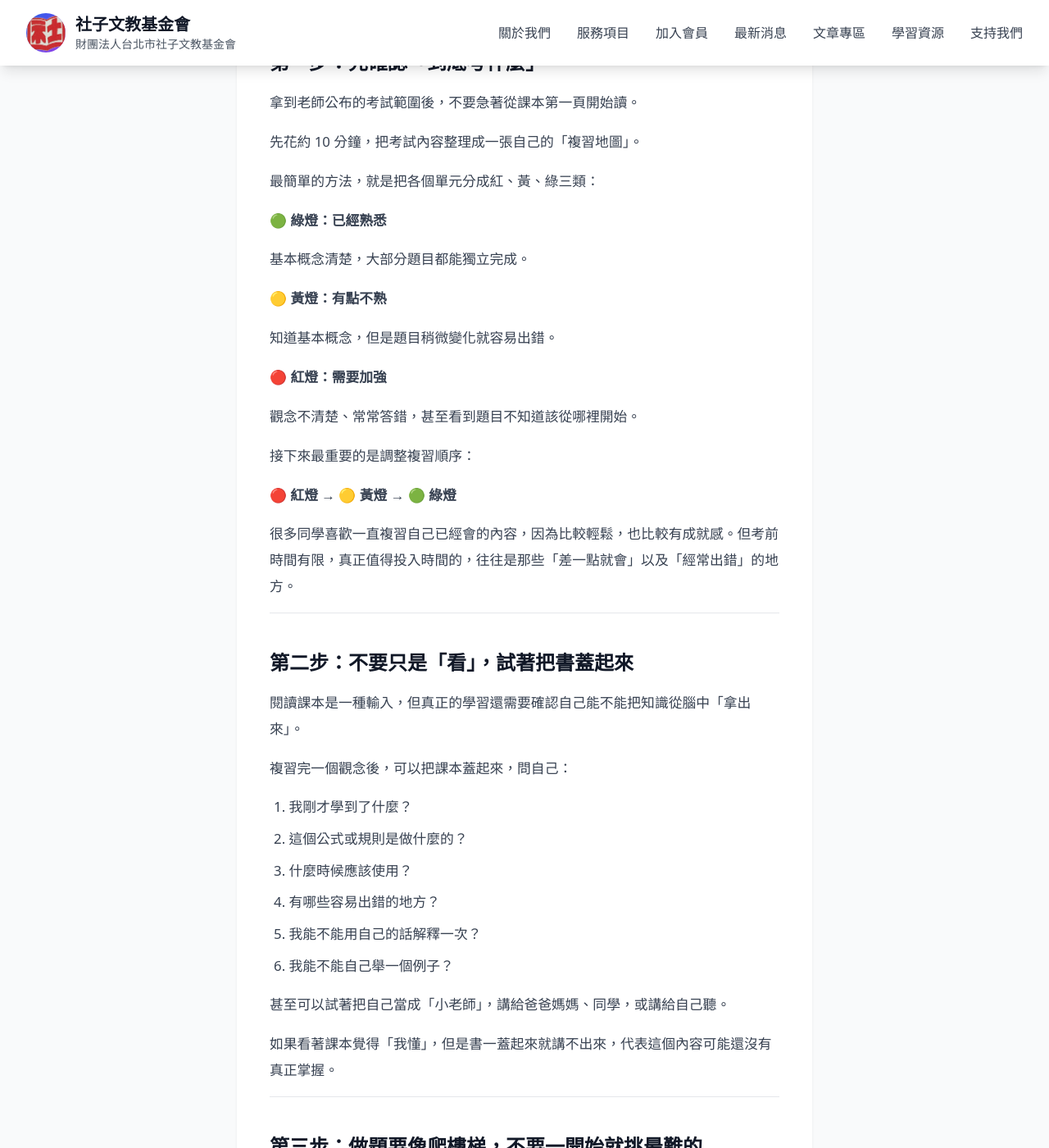
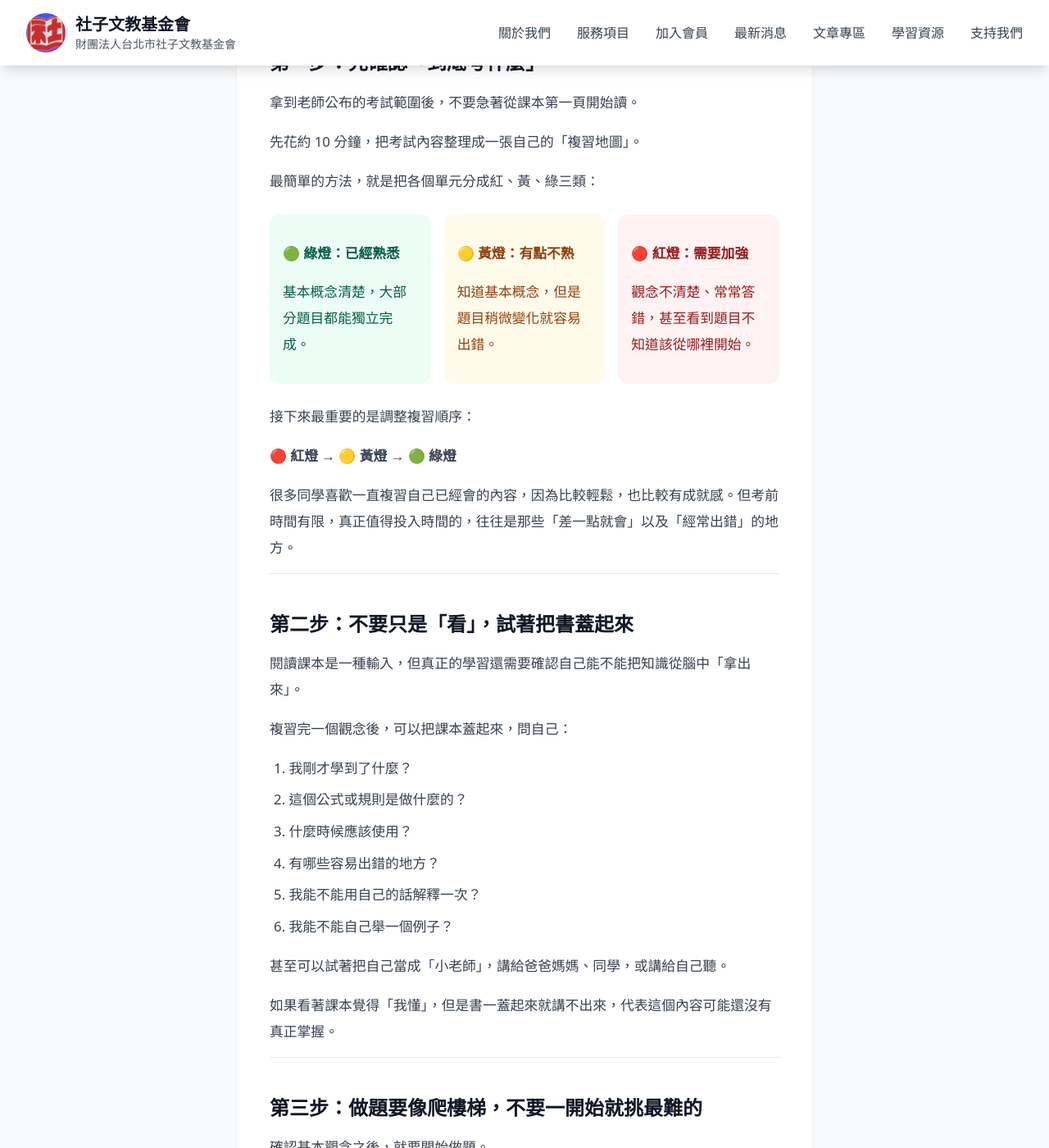
Before and after one commit to funsteam99/funsteam99.github.io, a Jekyll site: the page built from _posts/2026-09-14-exam-review-guide.md, in a window 1280 px wide and 1400 px high, scrolled down 1093 px. Shown: the whole window at 82% size. Built offline with Jekyll 4.4.1, drawn with Linux system fonts in a browser that asks for light colours; nearby versions of some CDN libraries; a script that is not in the unit is left out.

Commit message:
Keep navigation responsive and format review checklist

```diff
--- a/_layouts/default.html
+++ b/_layouts/default.html
@@ -4,6 +4,8 @@
 <head>
   <meta charset="UTF-8" />
   <meta name="viewport" content="width=device-width, initial-scale=1.0" />
+  {% if page.description %}<meta name="description" content="{{ page.description | escape }}" />{% endif %}
+  {% if page.extra_css %}<link rel="stylesheet" href="{{ page.extra_css | relative_url }}" />{% endif %}
   <title>{% if page.title %}{{ page.title }} - {% endif %}{{ site.title }}</title>
   <script src="https://cdn.tailwindcss.com"></script>
   <link href="https://cdnjs.cloudflare.com/ajax/libs/font-awesome/6.0.0/css/all.min.css" rel="stylesheet">
@@ -99,18 +101,18 @@
           </div>
         </div>
 
-        <nav class="hidden md:flex space-x-8">
+        <nav class="hidden lg:flex lg:space-x-4 xl:space-x-8" aria-label="主要導覽">
           {% for link in site.data.site_settings.navbar.links %}
           <a href="{{ link.url }}" class="text-gray-700 hover:text-blue-600 transition-colors">{{ link.label }}</a>
           {% endfor %}
         </nav>
 
-        <button id="menuToggle" class="md:hidden p-2">
+        <button id="menuToggle" class="lg:hidden p-2" aria-label="開啟導覽選單" aria-controls="mobileMenu" aria-expanded="false">
           <i class="fas fa-bars text-gray-700"></i>
         </button>
       </div>
 
-      <div id="mobileMenu" class="md:hidden bg-white border-t py-4 hidden">
+      <div id="mobileMenu" class="lg:hidden bg-white border-t py-4 hidden">
         {% for link in site.data.site_settings.navbar.links %}
         <a href="{{ link.url }}" class="block py-2 text-gray-700 pl-4">{{ link.label }}</a>
         {% endfor %}
--- a/_posts/2026-09-14-exam-review-guide.md
+++ b/_posts/2026-09-14-exam-review-guide.md
@@ -38,17 +39,25 @@ description: "與其從課本第一頁讀到最後一頁，不如先確認範圍
 
 最簡單的方法，就是把各個單元分成紅、黃、綠三類：
 
+<div class="review-map" markdown="1">
+<div class="review-green" markdown="1">
 🟢 **綠燈：已經熟悉**
 
 基本概念清楚，大部分題目都能獨立完成。
+</div>
 
+<div class="review-yellow" markdown="1">
 🟡 **黃燈：有點不熟**
 
 知道基本概念，但是題目稍微變化就容易出錯。
+</div>
 
+<div class="review-red" markdown="1">
 🔴 **紅燈：需要加強**
 
 觀念不清楚、常常答錯，甚至看到題目不知道該從哪裡開始。
+</div>
+</div>
 
 接下來最重要的是調整複習順序：
 
@@ -293,6 +302,7 @@ description: "與其從課本第一頁讀到最後一頁，不如先確認範圍
 
 ---
 
+<div class="review-check" markdown="1">
 ## 📋 考前準備 Check 卡
 
 考試前一天，可以逐項檢查：
@@ -329,6 +339,7 @@ description: "與其從課本第一頁讀到最後一頁，不如先確認範圍
 □ 我會預留時間檢查答案。
 □ 我準備好需要的文具與用品。
 □ 我會保持正常作息，讓自己有足夠精神應考。
+</div>
 
 ---
 
--- /dev/null
+++ b/assets/css/articles.css
@@ -0,0 +1,27 @@
+.review-map {
+  display: grid;
+  grid-template-columns: repeat(3, minmax(0, 1fr));
+  gap: 1rem;
+  margin: 1.5rem 0;
+}
+.review-map > div { padding: 1rem; border-radius: .75rem; }
+.review-map .review-green { background: #ecfdf5; color: #065f46; }
+.review-map .review-yellow { background: #fffbeb; color: #92400e; }
+.review-map .review-red { background: #fef2f2; color: #991b1b; }
+.review-map p { margin: .5rem 0; }
+.review-check { margin: 2rem 0; padding: 1.5rem; background: #eff6ff; border: 1px solid #bfdbfe; border-radius: .75rem; }
+.review-check h2:first-child { margin-top: 0; }
+@media (max-width: 639px) {
+  .review-map { grid-template-columns: 1fr; }
+  .review-check { padding: 1rem; }
+}
+@media print {
+  header, footer, main > section:first-child, main > section:last-child > div > div { display: none; }
+  .article-content > * { display: none; }
+  .article-content > .review-check { display: block; margin: 0; padding: 0; border: 0; background: white; }
+  main > section, main > section > div, .article-content { margin: 0 !important; padding: 0 !important; border: 0 !important; box-shadow: none !important; background: white !important; }
+  .review-check { font-size: 11pt; line-height: 1.5; }
+  .review-check h3 { break-after: avoid; margin-top: 1em; }
+  .review-check p { break-inside: avoid; }
+  @page { size: A4; margin: 15mm; }
+}
```
Also changed, not shown: other parts of _layouts/default.html (+3 -0 lines), other parts of _posts/2026-09-14-exam-review-guide.md (+1 -0 lines).
